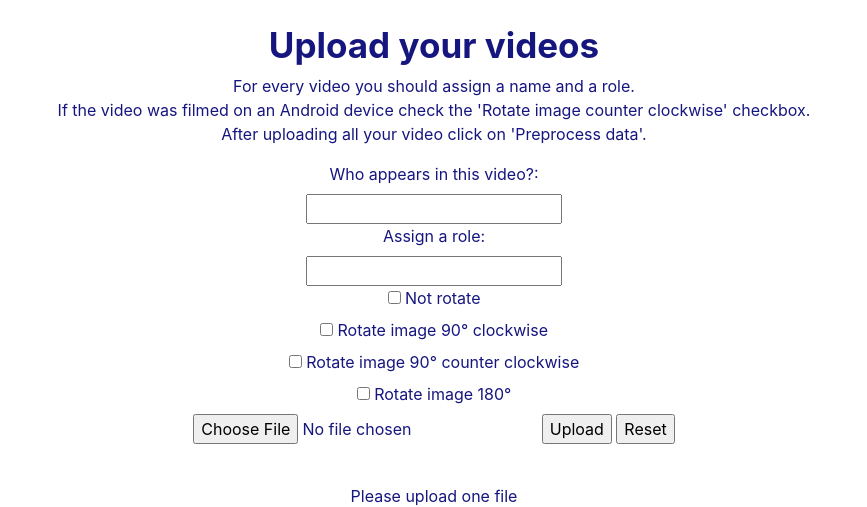
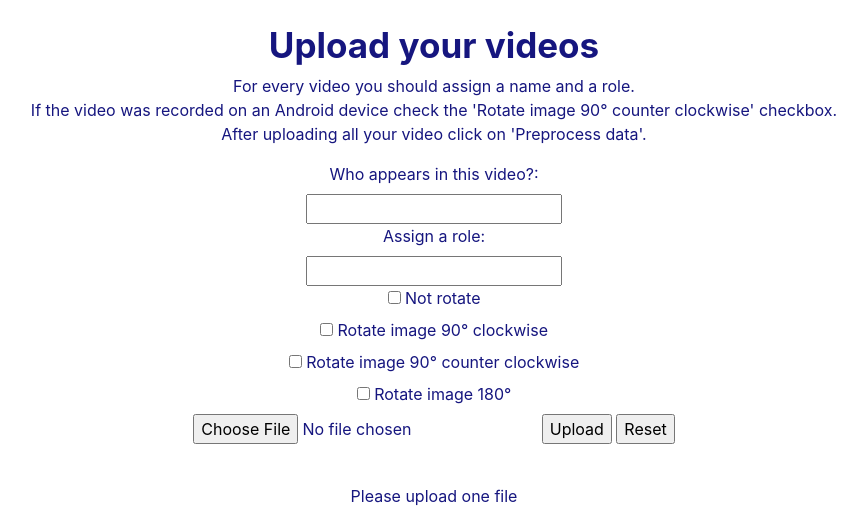
Before and after one commit to joaquinmenendez/Authenticator, a Flask app: page /train in a window 1280 px wide. Shown: the part 56-563 px from the top of the page, without its empty margins (206-1073 px from the left). Run offline with Flask 2, Linux system fonts and the light colour scheme; some libraries are stand-ins or nearby versions.

Commit message:
Modifying text in template

```diff
--- a/GCS_App/templates/train.html
+++ b/GCS_App/templates/train.html
@@ -8,7 +8,7 @@
 <center>
    <p>
     For every video you should assign a name and a role. <br>
-    If the video was filmed on an Android device check the 'Rotate image counter clockwise' checkbox.<br>
+    If the video was recorded on an Android device check the 'Rotate image 90° counter clockwise' checkbox.<br>
     After uploading all your video click on 'Preprocess data'.
    </p>
     <form method="post" action="/train" enctype="multipart/form-data">
```
